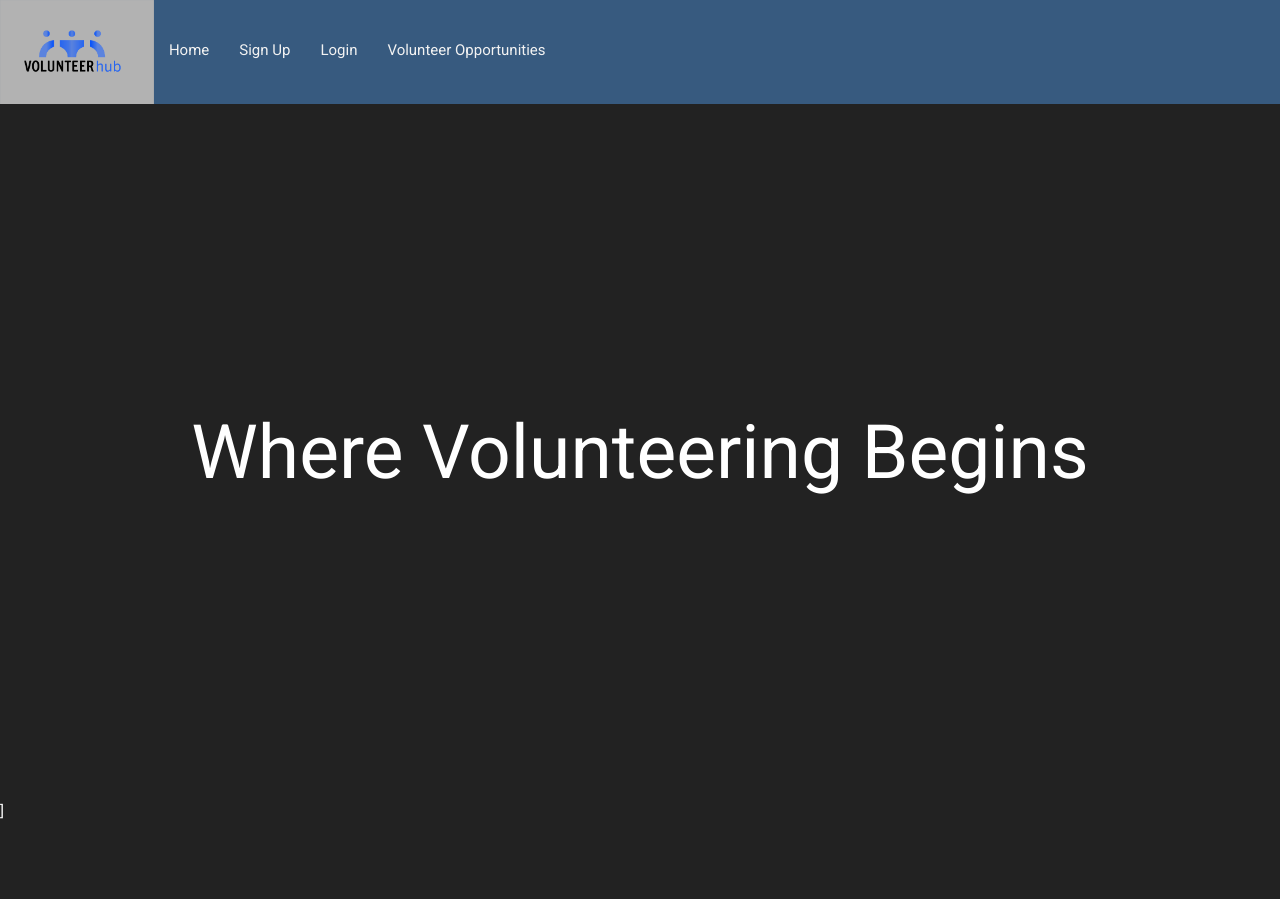
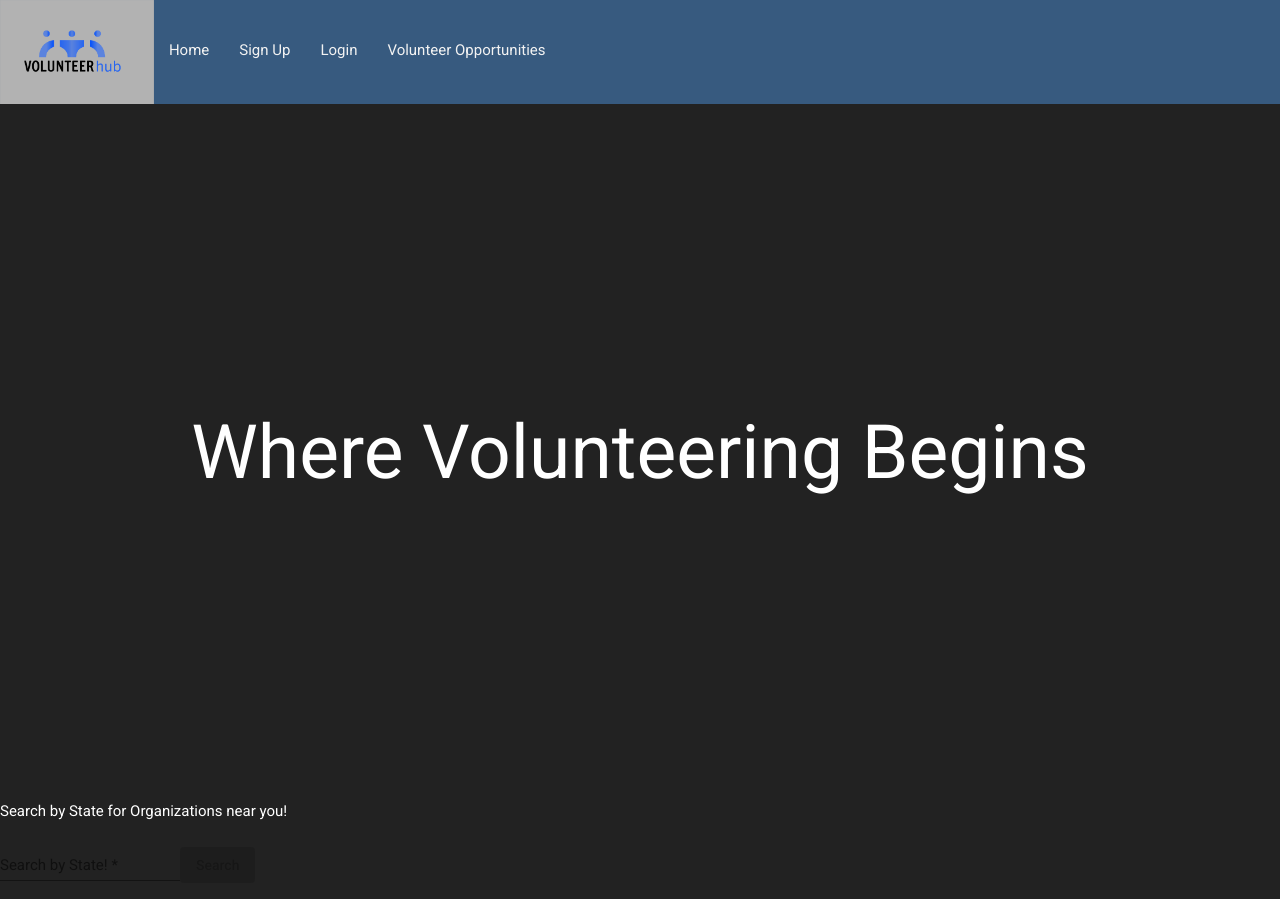
Before and after one commit to bethel-school-of-technology/the-volunteer-hub-frontend, an Angular app: page / in a window 1280 px wide. Before the commit the page ends 823 px from the top, so only its background shows below. Built offline with nearby package versions, Linux system fonts and the light colour scheme.

Commit message:
created search bar

```diff
--- a/src/app/Components/homepage/homepage.component.html
+++ b/src/app/Components/homepage/homepage.component.html
@@ -4,6 +4,14 @@
   <div class="slogan">
     Where Volunteering Begins
   </div>
+</section>
 
+<section>
+  <p>Search by State for Organizations near you!</p>
+  <form [formGroup]='searchForm' (ngSubmit)='search()'>
+    <mat-form-field>
+      <input matInput placeholder='Search by State!' formControlName='state' />
+    </mat-form-field>
+    <button mat-raised-button [disabled]='searchForm.invalid' type='submit'>Search</button>
+  </form>
 </section>
-]
--- a/src/app/Components/homepage/homepage.component.ts
+++ b/src/app/Components/homepage/homepage.component.ts
@@ -1,4 +1,6 @@
 import { Component, OnInit } from '@angular/core';
+import { FormBuilder, FormGroup, Validators, FormControl } from '@angular/forms';
+import { HttpClient } from '@angular/common/http';
 
 @Component({
   selector: 'app-homepage',
@@ -6,10 +8,22 @@ import { Component, OnInit } from '@angular/core';
   styleUrls: ['./homepage.component.css']
 })
 export class HomepageComponent implements OnInit {
+  searchForm: FormGroup;
 
-  constructor() { }
+  constructor(private http: HttpClient, private fb: FormBuilder) { }
 
   ngOnInit() {
+    this.searchForm = this.fb.group({
+      state: ['', Validators.required]
+    })
   }
 
+  //access form fields
+  get getFormValues() {
+    return this.searchForm.controls;
+  }
+
+  search(){
+    console.log(this.getFormValues.state.value);
+  }
 }
--- a/src/app/Components/sign-up-component/sign-up-component.component.ts
+++ b/src/app/Components/sign-up-component/sign-up-component.component.ts
@@ -23,6 +23,7 @@ export class SignUpComponentComponent implements OnInit {
     console.log(result);
     this._signUpService.signup(result).subscribe(
       data => {
+        console.log(result);
         this.router.navigate(['/login']);
         console.log('Successs!', data)
       },
```
Lines whose indentation alone changed are shown as unchanged.
